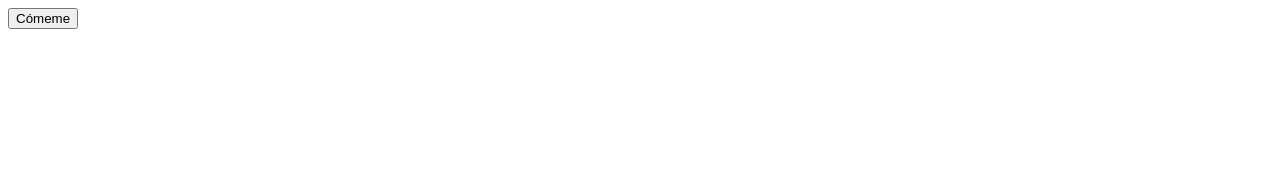
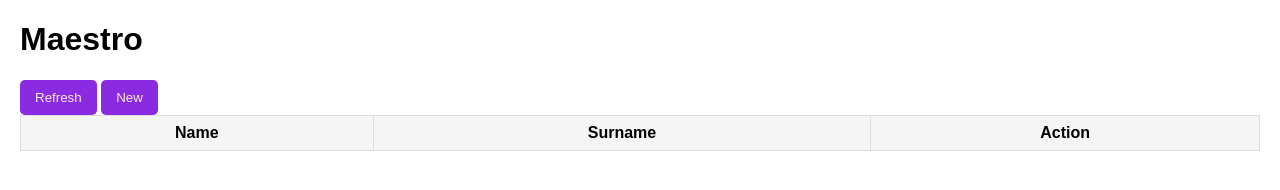
Before and after one commit to irinavakula/Maestro-proyect, a website: page src/index.html in a window 1280 px wide. Drawn offline with nearby package versions, Linux system fonts and the light colour scheme.

Commit message:
add button

```diff
--- a/src/index.html
+++ b/src/index.html
@@ -1,10 +1,58 @@
 <!DOCTYPE html>
-<html lang="es">
+<html lang="en">
 <head>
     <meta charset="UTF-8">
     <meta name="viewport" content="width=device-width, initial-scale=1.0">
     <title>Maestro</title>
-    <script src="../node_modules/jquery/dist/jquery.js"></script>
+    <style>
+        body {
+            font-family: Arial, Helvetica, sans-serif;
+            margin: 20px;
+        }
+        table {
+            width: 100%;
+            border-collapse: collapse;
+            margin-bottom: px;
+        }
+        th, td {
+            border: 1px solid #ddd;
+            padding: 8px;
+            text-align: center;
+        }
+        th {
+            background-color: whitesmoke;
+        }
+        button {
+            padding: 10px 15px;
+            background-color: blueviolet;
+            color: antiquewhite;
+            border: none;
+            border-radius: 5px;
+            cursor: pointer;
+
+
+        }
+        button:hover {
+            background-color: black;
+        }
+
+    </style>
 </head>
+
 <body>
-    <button id="boton">Cómeme</button>
+    <h1>Maestro</h1>
+    <button onclick="refresh()">Refresh</button>
+    <button onclick="addNew()">New</button>
+    <table>
+        <thead>
+            <tr>
+                <th>Name</th>
+                <th>Surname</th>
+                <th>Action</th>
+            </tr>
+        </thead>
+
+    <tbody id="tableBody">
+
+    </tbody>
+    <table>
```
Also changed, not shown: src/javascript/index.js (added, +11 -0 lines).
